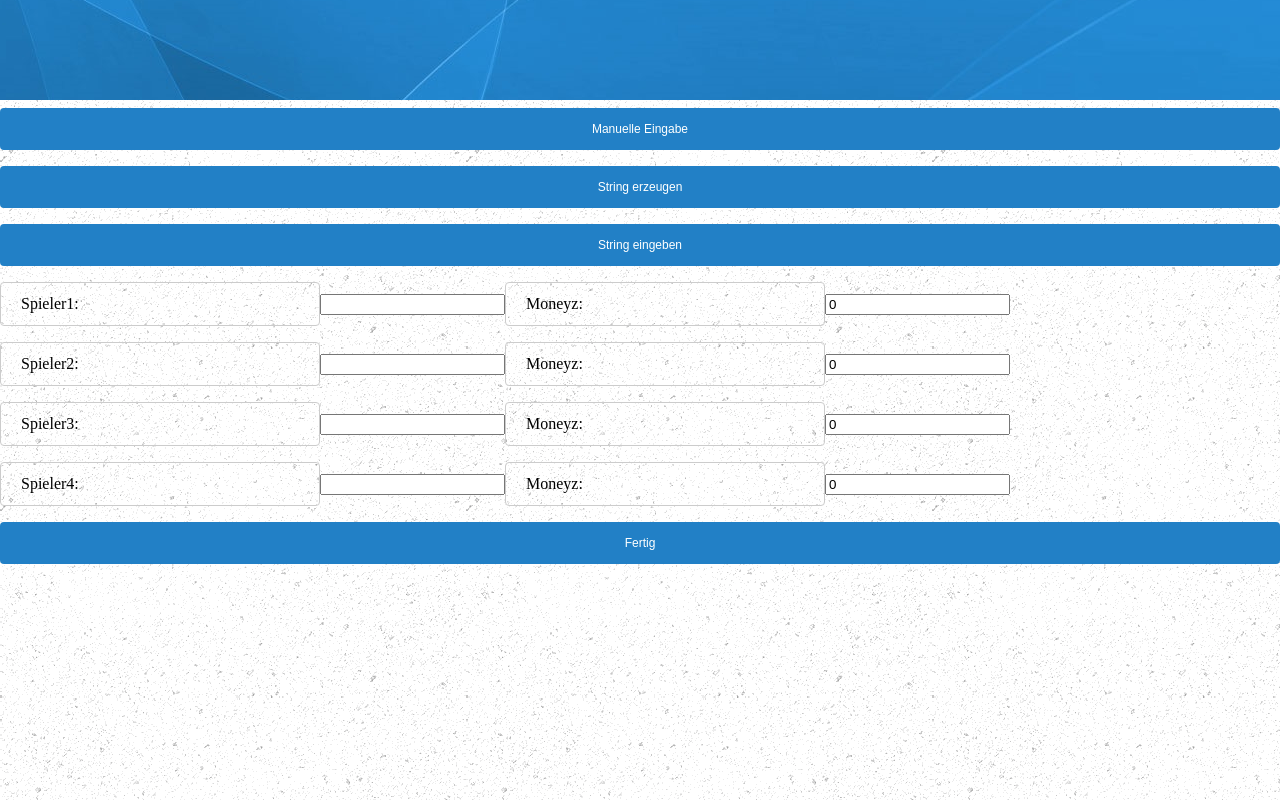
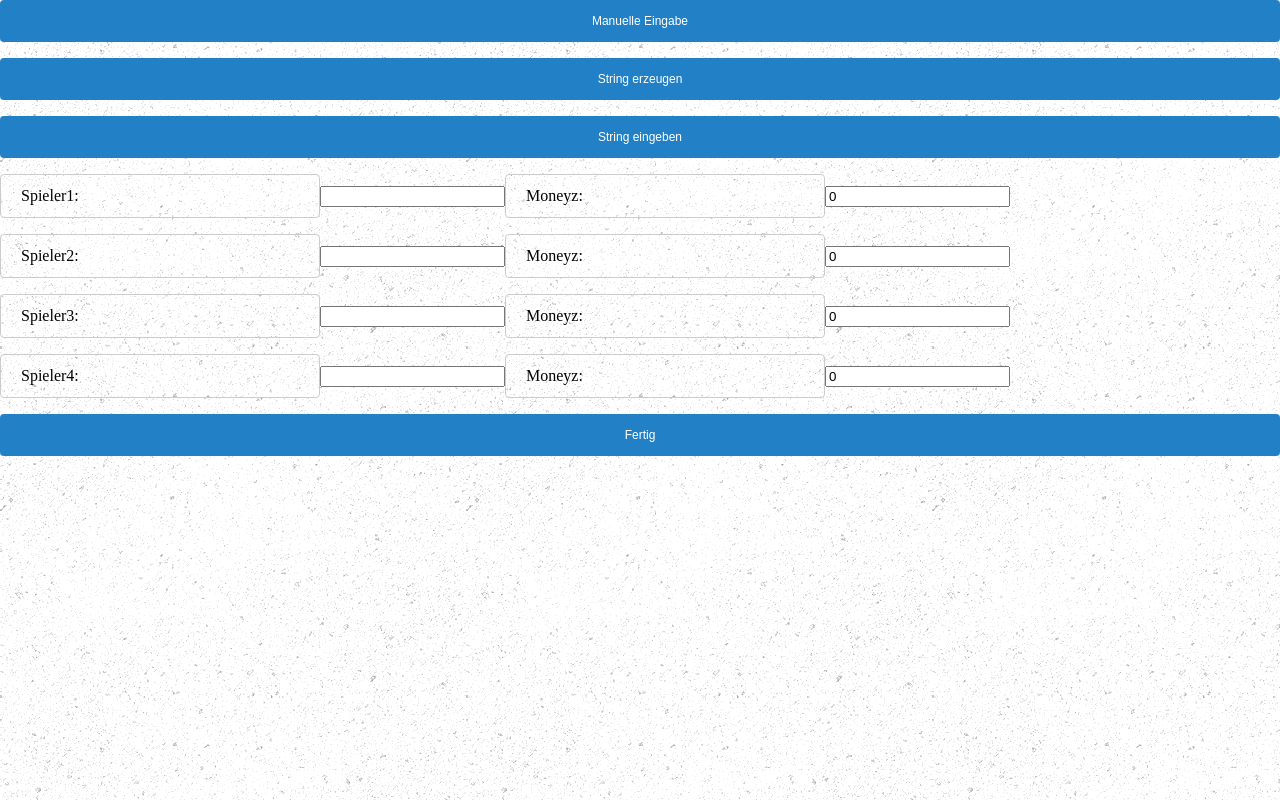
Before and after one commit to SimonFolger/angular-card-table, an Angular app in the folder angular-card-app/: page / in a window 1280 px wide. Built offline with nearby package versions, Linux system fonts and the light colour scheme.

Commit message:
changed style / changed header

```diff
--- a/angular-card-app/src/app/app.component.css
+++ b/angular-card-app/src/app/app.component.css
@@ -44,3 +44,8 @@ app-header {
   padding: 0%;
   margin: 0%;
 }
+
+.buttons button{
+margin-top: 0;
+
+}
--- a/angular-card-app/src/app/app.component.html
+++ b/angular-card-app/src/app/app.component.html
@@ -1,7 +1,10 @@
 <app-header></app-header>
-<button (click)="restart()">Manuelle Eingabe</button>
-<button (click)="generateString()">String erzeugen</button>
-<button (click)="readString = true">String eingeben</button>
+<div class="buttons">
+  <button (click)="restart()">Manuelle Eingabe</button>
+</div>
+  <button (click)="generateString()">String erzeugen</button>
+  <button (click)="readString = true">String eingeben</button>
+
 
 <div *ngIf="tableReady == false">
   <div>
--- a/angular-card-app/src/app/header/header.component.css
+++ b/angular-card-app/src/app/header/header.component.css
@@ -1,8 +1,10 @@
 .schafskopfen {
-  background-image: url(../../assets/header.jpg);
+  background-image: url(../../assets/header.png);
   background-repeat: repeat-x;
   background-position: center;
   padding: 0%;
   margin: 0%;
-  height: 100px;
+  height: 40px;
+  display: none;
+
 }
--- a/angular-card-app/src/app/new-game/new-game.component.css
+++ b/angular-card-app/src/app/new-game/new-game.component.css
@@ -9,3 +9,7 @@ button.active {
 .newgame {
  padding: 2%;
 }
+
+p {
+  text-align: center;
+}
--- a/angular-card-app/src/styles.css
+++ b/angular-card-app/src/styles.css
@@ -13,6 +13,7 @@ button {
   text-decoration: none;
   display: inline-block;
   font-size: 12px;
-  margin: 4px 1%;
+  margin: 4px 2px;
   cursor: pointer;
+
 }
```
Also changed, not shown: angular-card-app/src/assets/header.png (added).
